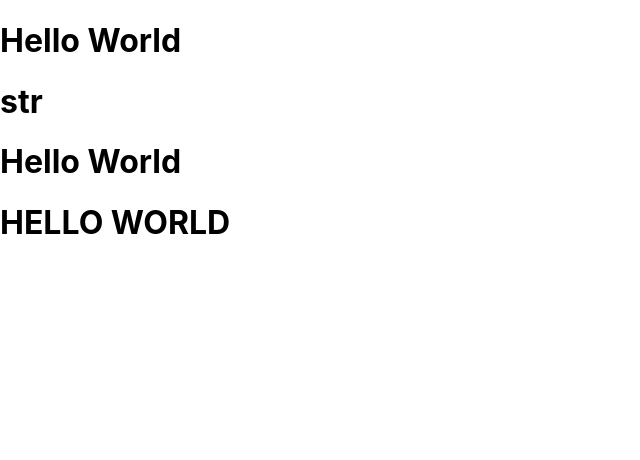
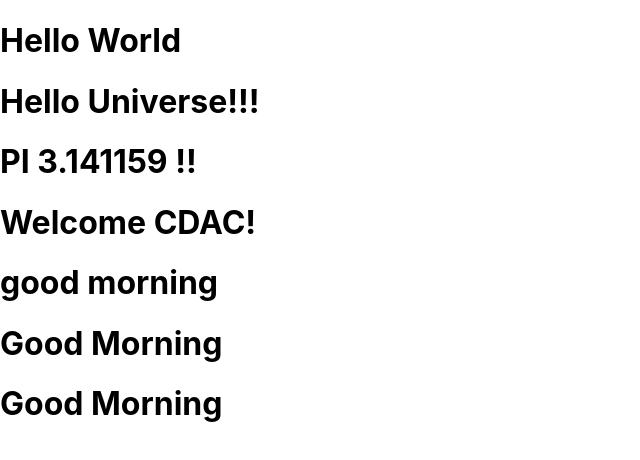
Before and after one commit to dac-23-mumbai/second-react-app, a React (Create React App) app: page / in a window 1280 px wide. Shown: the top 460 px of the page, without its empty margins (0-640 px from the left). Built offline with nearby package versions, Linux system fonts and the light colour scheme.

Commit message:
basics of variable binding

```diff
--- a/src/App.js
+++ b/src/App.js
@@ -1,18 +1,25 @@
-// MIXING JS in the HTML
-// MIXING JS in JSX
-// Data Binding in HTML
-// Interpolation:: Data Binding in JSX ::
 function App() {
-  let str = `Hello World`;
+  let str = `Hello Universe!!!`;
+  let pi = 3.141159;
+  let active = true;
+  let isUserdLoggedIn = true;
 
-  // JSX :: ViEW :: USER INTERFACE :: HTML
-  // HTML + JS
+  // JSX
   return (
     <>
       <h1>Hello World</h1>
-      <h1>str</h1>
       <h1>{str}</h1>
-      <h1>{str.toUpperCase()}</h1>
+      <h1>PI {pi} !!</h1>
+
+      {/**IF Logged In */}
+      {isUserdLoggedIn && <h1>Welcome CDAC!</h1>}
+
+      {/** Usage of Boolean */}
+      <h1>{active ? "good morning" : "good night"}</h1>
+
+      {/** MOST USEFUL  */}
+      {active && <h1>Good Morning</h1>}
+      {active ? <h1>Good Morning</h1> : <h1>Good Night</h1>}
     </>
   );
 }
```
